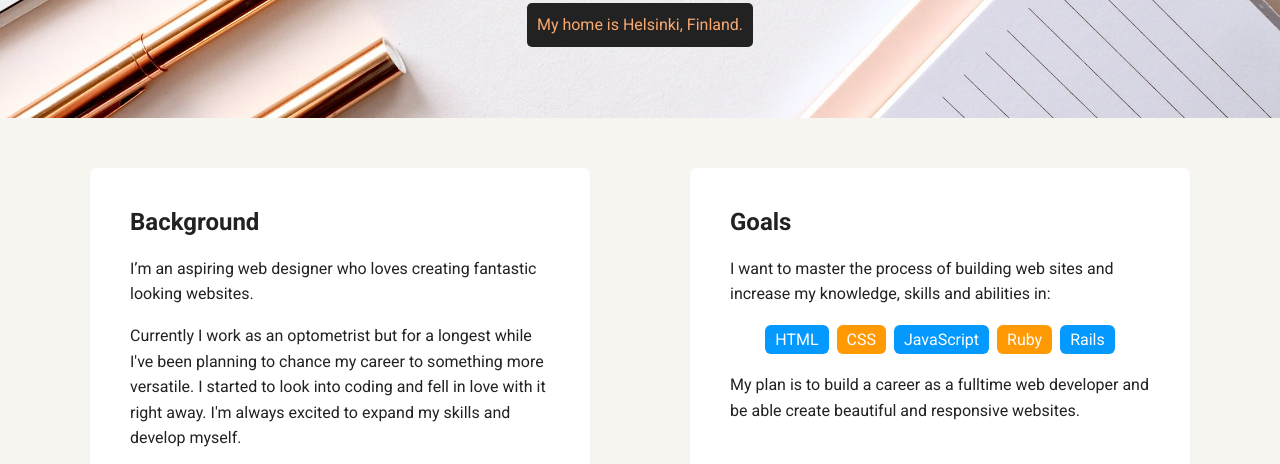
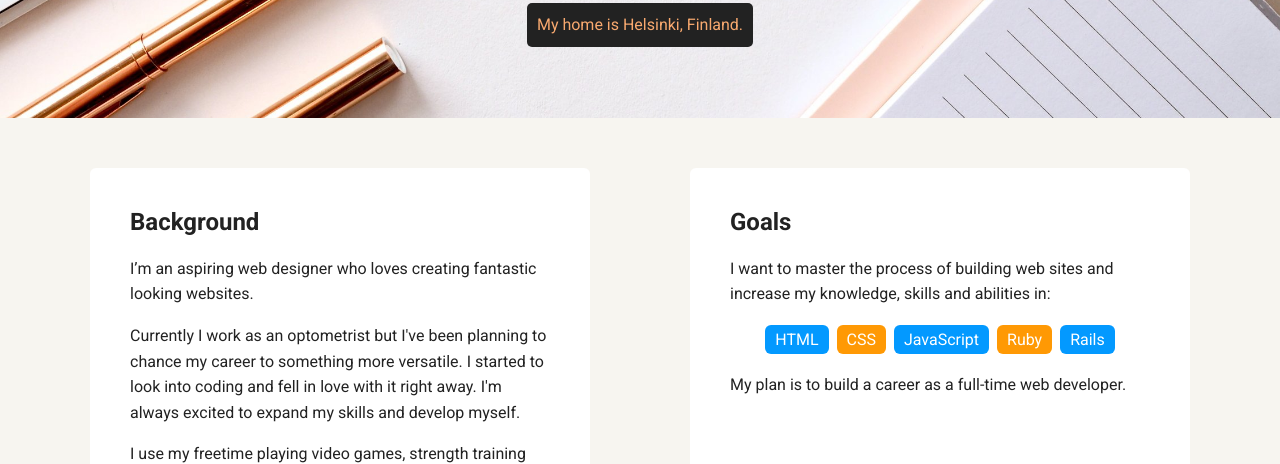
Before and after one commit to helidl/Portfolio, a plain HTML site: page index.html in a window 1280 px wide. Shown: the part 352-816 px from the top of the page. Drawn offline with Linux system fonts and the light colour scheme; a web font is replaced by a local one.

Commit message:
changed paragraph texts

```diff
--- a/index.html
+++ b/index.html
@@ -27,7 +27,7 @@
       <section>
         <h2>Background</h2>
         <p>I’m an aspiring web designer who loves creating fantastic looking websites.</p>
-        <p>Currently I work as an optometrist but for a longest while I've been planning to chance my career to something more versatile. I started to look into coding and fell in love with it right away. I'm always excited to expand my skills and develop myself.</p>
+        <p>Currently I work as an optometrist but I've been planning to chance my career to something more versatile. I started to look into coding and fell in love with it right away. I'm always excited to expand my skills and develop myself.</p>
         <p>I use my freetime playing video games, strength training and sharpening my coding skills.</p>
       </section>
 
@@ -41,7 +41,7 @@
           <li>Ruby</li>
           <li>Rails</li>
         </ul>
-        <p>My plan is to build a career as a fulltime web developer and be able create beautiful and responsive websites.</p>
+        <p>My plan is to build a career as a full-time web developer.</p>
       </section>
 
     </main>
```
